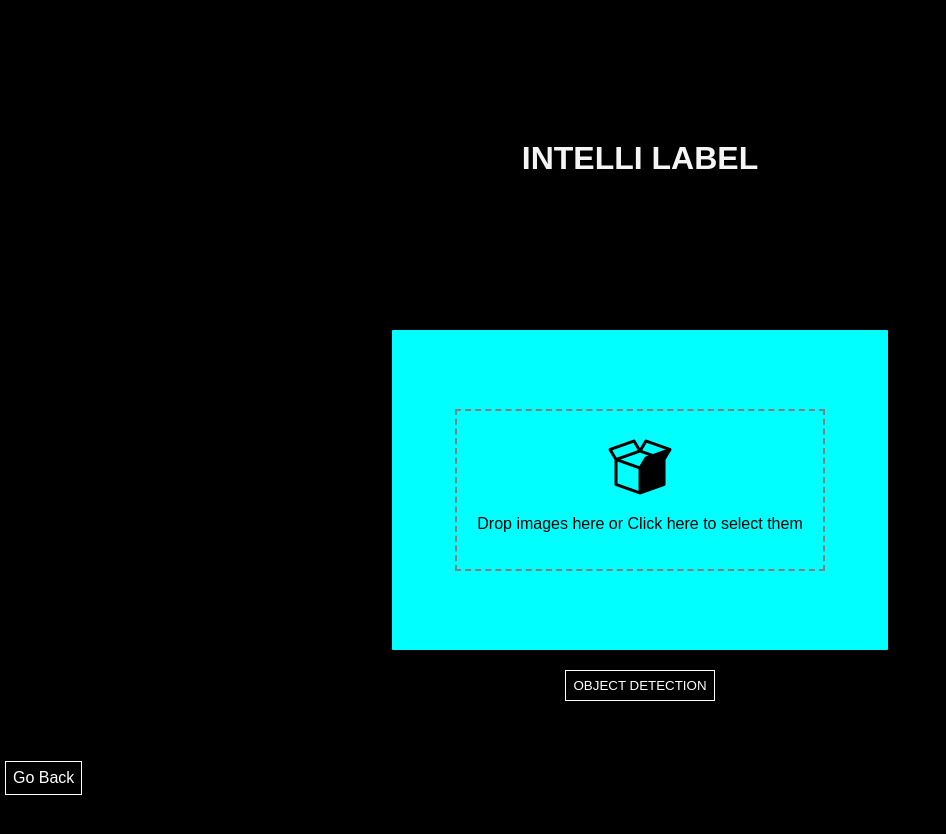
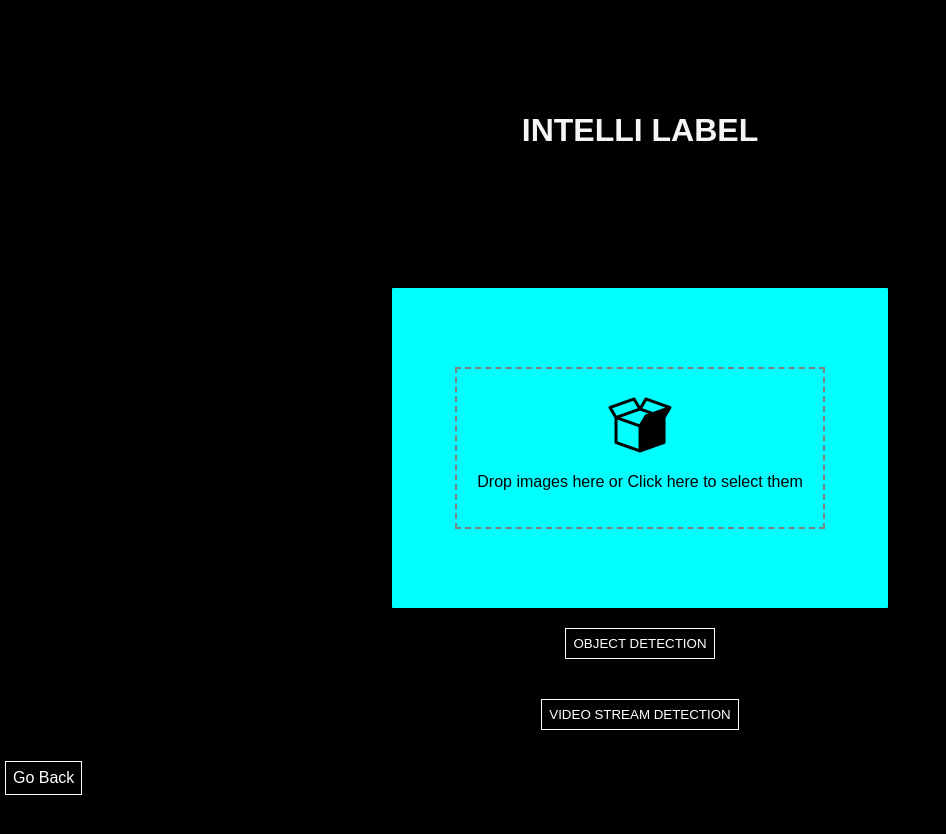
Before and after one commit to saicharancherry/IntelliLabel, a React (Create React App) app in the folder label_frontend/: page /get-started in a window 1280 px wide. Shown: the top 834 px of the page, without its empty margins (0-946 px from the left). Built offline with nearby package versions, Linux system fonts and the light colour scheme.

Commit message:
added video streamoption in drop images

```diff
--- a/label_frontend/src/components/DropImages.js
+++ b/label_frontend/src/components/DropImages.js
@@ -77,6 +77,10 @@ function DropImages() {
     navigate('/gallery-page')
   }
 
+  const videoStreamDetection = () => {
+    navigate('/videostream')
+  }
+
   return (
     <div className="container">
       <h1>INTELLI LABEL</h1>
@@ -97,6 +101,7 @@ function DropImages() {
 
       </div>
       <button onClick={objectDetection}>OBJECT DETECTION</button>
+      <button onClick={videoStreamDetection}>VIDEO STREAM DETECTION</button>
       <div className="go-back" onClick={goBack}> Go Back </div>
 
     </div>
```
